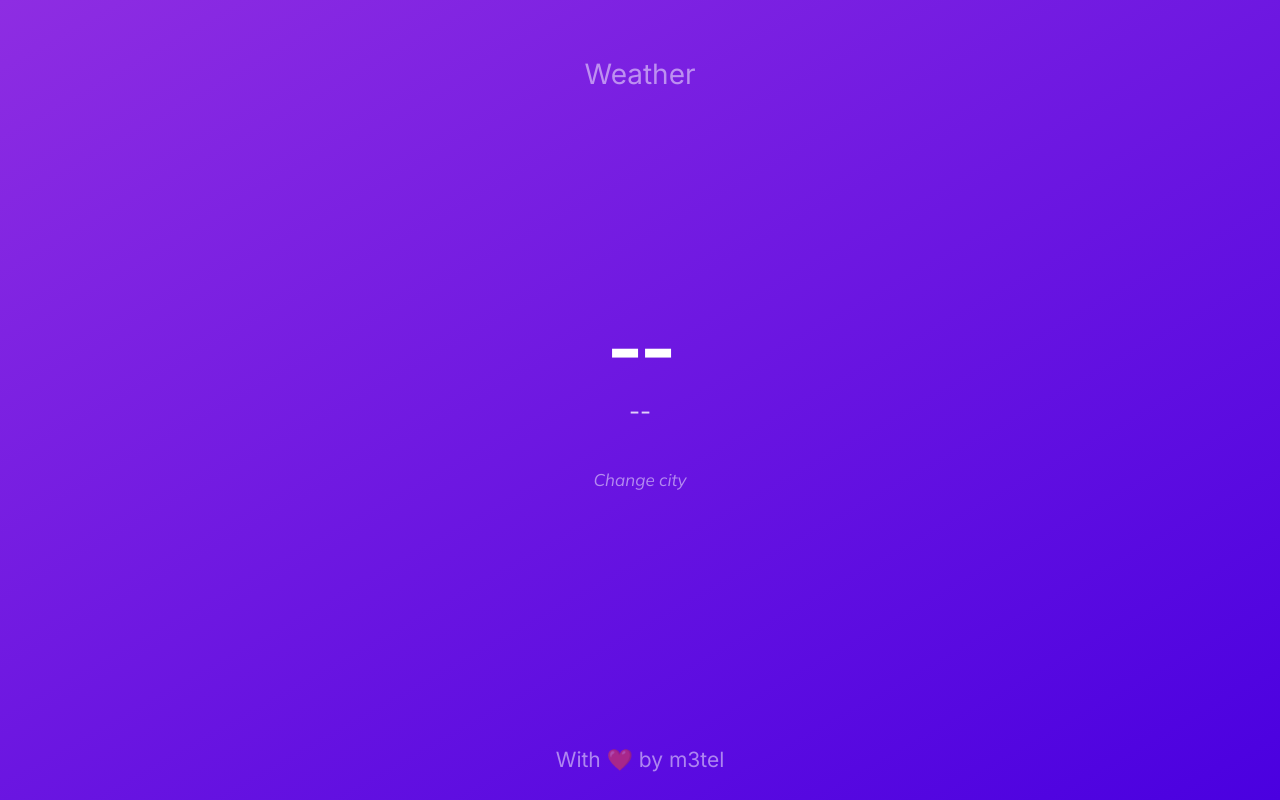
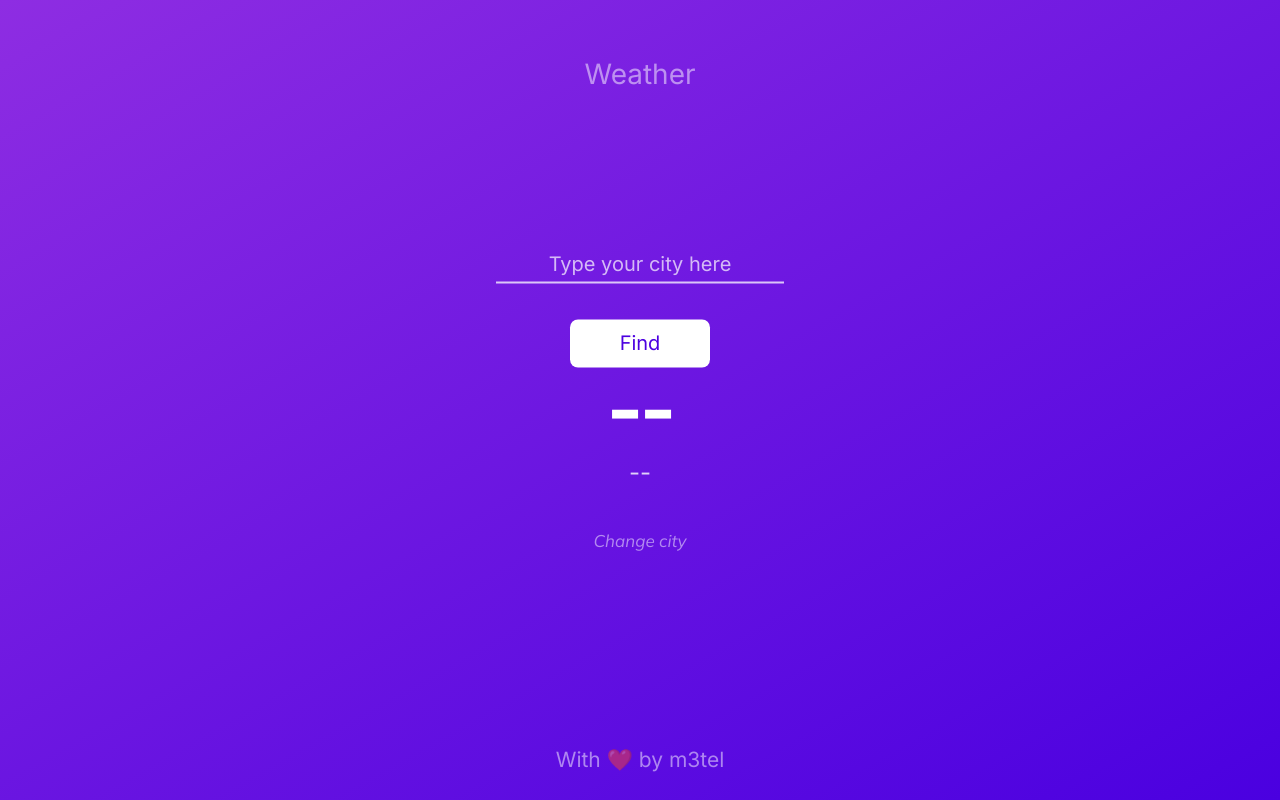
Before and after one commit to m3tel/Weather, a plain HTML site: page index.html in a window 1280 px wide. Drawn offline with Linux system fonts and the light colour scheme; no server answers.

Commit message:
add  HTML and CSS  for drawCity

```diff
--- a/css/config.css
+++ b/css/config.css
@@ -15,3 +15,9 @@ body {
 header {
   display: block;
 }
+
+main {
+  display: flex;
+  align-items: center;
+  justify-content: center;
+}
--- a/css/main.css
+++ b/css/main.css
@@ -34,3 +34,51 @@
   background: none;
   margin-top: 36px;
 }
+
+.city__wrapper {
+  display: flex;
+  flex-direction: column;
+  align-items: center;
+}
+
+.input__city {
+  background: inherit;
+  border: none;
+  border-bottom: 2px solid #ffffffbf;
+  margin-bottom: 36px;
+  font-family: "Inter", sans-serif;
+  font-weight: 400;
+  font-size: 20px;
+  line-height: 36px;
+  color: #ffffffbf;
+}
+
+.input__city::placeholder {
+  font-family: "Inter", sans-serif;
+  font-weight: 300;
+  font-size: 20px;
+  line-height: 36px;
+  color: #ffffffb2;
+  text-align: center;
+}
+
+.input__city:focus {
+  outline: none;
+  text-align: center;
+}
+
+.btn__find {
+  font-family: "Inter", sans-serif;
+  font-weight: 400;
+  font-size: 20px;
+  line-height: 36px;
+  color: #4c01e0;
+  background: #fff;
+  cursor: pointer;
+  border: none;
+  border-radius: 8px;
+  padding-top: 5px;
+  padding-bottom: 7px;
+  padding-right: 50px;
+  padding-left: 50px;
+}
--- a/index.html
+++ b/index.html
@@ -28,6 +28,14 @@
         <!-- <p class="info__degrees">8℃</p>
         <p class="info__сity">Windy in Moscow</p>
         <button class="btn">Change city</button> -->
+        <div class="city__wrapper">
+          <input
+            class="input__city"
+            type="text"
+            placeholder="Type your city here"
+          />
+          <button class="btn__find">Find</button>
+        </div>
       </div>
     </main>
     <footer class="footer">
```
